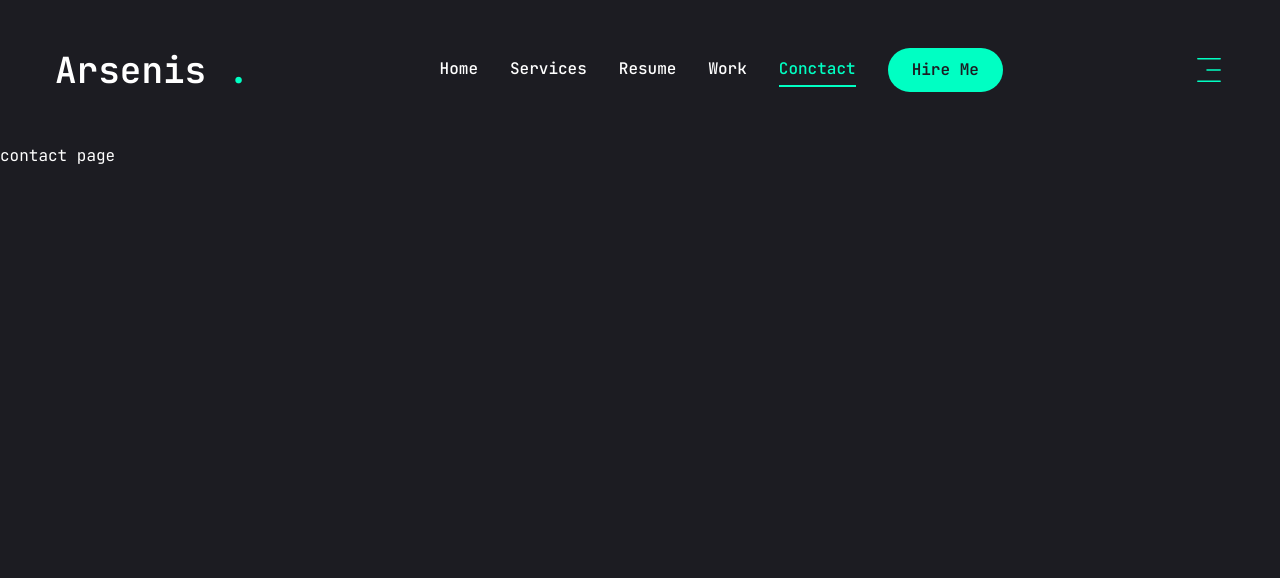
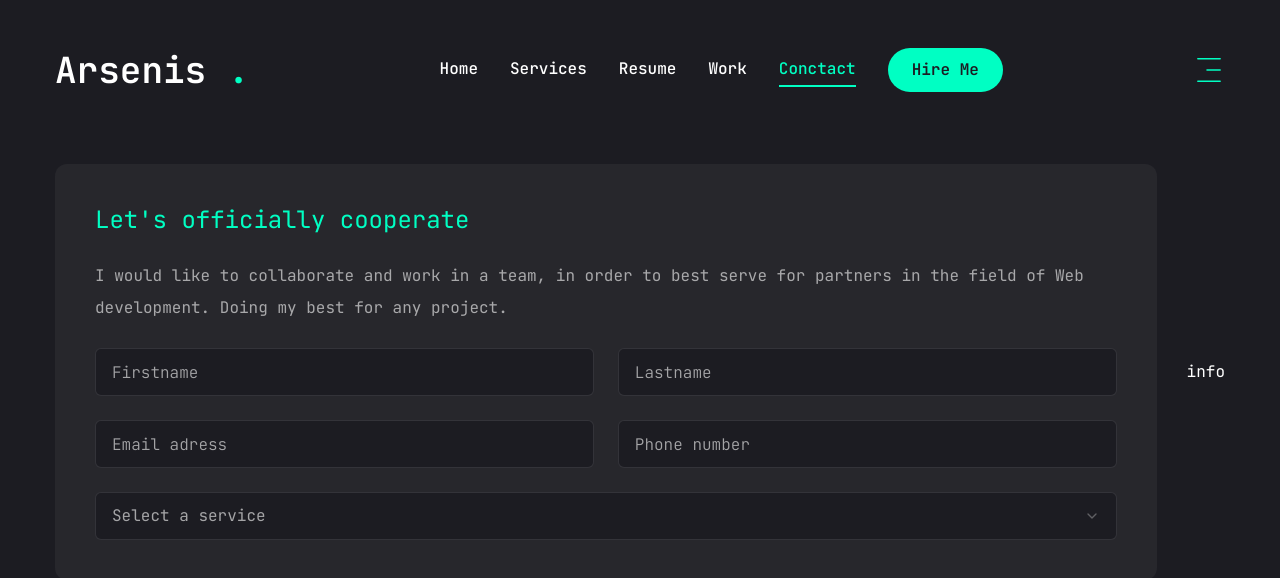
Before and after one commit to DevNou/Portfolio-Website, a Next.js app: page /contact in a window 1280 px wide. Shown: the top 578 px of the page. Built offline with nearby package versions, Linux system fonts and the light colour scheme.

Commit message:
SelectSesssionGraphic

```diff
--- a/app/contact/page.jsx
+++ b/app/contact/page.jsx
@@ -1,7 +1,7 @@
 "use client";
 
-import {Button} from '@/components/ui/button';
-import {Input} from "@/components/ui/input";
+import { Button } from '@/components/ui/button';
+import { Input } from "@/components/ui/input";
 import { Textarea } from '@/components/ui/textarea';
 
 import {
@@ -14,10 +14,81 @@ import {
   SelectValue,
 } from "@/components/ui/select";
 
+import { FaPhoneAlt, FaEnvolope, FaMapMarketAlt } from "react-icons/fa";
+
+const info = [
+  {
+    icon: <FaPhoneAlt />,
+    title: 'Phone',
+    description: "(+30) 6974 58 76 01",
+  },
+  {
+    icon: <FaEnvolope />,
+    title: 'Email',
+    description: "(+30) 6974 58 76 01",
+  },
+  {
+    icon: <FaMapMarketAlt />,
+    title: 'Adresss',
+    description: "Panag Stauroupoli 56430",
+  },
+];
+
+import { motion } from "framer-motion";
 
 const Contact = () => {
   return (
-    <div>contact page</div>
+    <motion.section
+      initial={{ opacity: 0 }}
+      animate={{
+        opacity: 1,
+        transition: { delay: 2.4, duration: 0.4, ease: "easeIn" },
+      }}
+      className='py-6'
+
+    >
+      <div className="container mx-auto">
+        <div className="flex flex-col xl:flex-row gap-[30px]">
+          {/* {form} */}
+          <div className="xl:h-[54%] order-2 xl:order-none">
+            <form className="flex flex-col gap-6 p-10 bg-[#27272c] rounded-xl">
+              <h3 className="text-2xl text-accent">Let's officially cooperate</h3>
+              <p className="text-white/60 ">
+                I would like to collaborate and work in a team, in order to best serve for  partners in the field of Web development.
+                Doing my best for any project.
+              </p>
+              <div className="grid grid-cols-1
+               md:grid-cols-2 gap-6">
+                <Input type="firstname" placeholder="Firstname"/>
+                <Input type="lastname" placeholder="Lastname"/>
+                <Input type="email" placeholder="Email adress"/>
+                <Input type="phone" placeholder="Phone number"/>
+              </div>
+
+              <Select>
+                <SelectTrigger className="w-full">
+                  <SelectValue placeholder="Select a service"/>
+                  </SelectTrigger>
+                  <SelectContent>
+                    <SelectGroup>
+                      <SelectLabel>Select a service</SelectLabel>
+                      <SelectItem value="est">Web Development</SelectItem>
+                      <SelectItem value="cst">Graphic Design</SelectItem>
+                      <SelectItem value="mst">Logo Design</SelectItem>
+                    </SelectGroup>
+                  </SelectContent>
+              </Select>
+
+            </form>
+          </div>
+          {/* info */}
+          <div className="flex-1 flex items-center xl:justify-end order-1
+          xl:order-none mb-8 xl:mb-0">
+            info
+          </div>
+        </div>
+      </div>
+    </motion.section>
   )
 }
 
--- a/components/ui/input.jsx
+++ b/components/ui/input.jsx
@@ -7,7 +7,7 @@ const Input = React.forwardRef(({ className, type, ...props }, ref) => {
     (<input
       type={type}
       className={cn(
-        "flex h-10 w-full rounded-md border border-slate-200 bg-white px-3 py-2 text-sm ring-offset-white file:border-0 file:bg-transparent file:text-sm file:font-medium placeholder:text-slate-500 focus-visible:outline-none focus-visible:ring-2 focus-visible:ring-slate-950 focus-visible:ring-offset-2 disabled:cursor-not-allowed disabled:opacity-50 dark:border-slate-800 dark:bg-slate-950 dark:ring-offset-slate-950 dark:placeholder:text-slate-400 dark:focus-visible:ring-slate-300",
+        "flex h-[48px] rounded-md border border-white/10 focus:border-accent font-light bg-primary px-4 py-5 text-base placeholder:text-white/60 outline-none",
         className
       )}
       ref={ref}
--- a/components/ui/select.jsx
+++ b/components/ui/select.jsx
@@ -16,7 +16,7 @@ const SelectTrigger = React.forwardRef(({ className, children, ...props }, ref)
   <SelectPrimitive.Trigger
     ref={ref}
     className={cn(
-      "flex h-10 w-full items-center justify-between rounded-md border border-slate-200 bg-white px-3 py-2 text-sm ring-offset-white placeholder:text-slate-500 focus:outline-none focus:ring-2 focus:ring-slate-950 focus:ring-offset-2 disabled:cursor-not-allowed disabled:opacity-50 [&>span]:line-clamp-1 dark:border-slate-800 dark:bg-slate-950 dark:ring-offset-slate-950 dark:placeholder:text-slate-400 dark:focus:ring-slate-300",
+      "flex h-[48px] w-full items-center justify-between rounded-md border border-white/10 bg-primary px-4 py-5 text-base text-white/60 placeholder:text-white/10 focus:border-accent outline-none",
       className
     )}
     {...props}>
@@ -54,7 +54,7 @@ const SelectContent = React.forwardRef(({ className, children, position = "poppe
     <SelectPrimitive.Content
       ref={ref}
       className={cn(
-        "relative z-50 max-h-96 min-w-[8rem] overflow-hidden rounded-md border border-slate-200 bg-white text-slate-950 shadow-md data-[state=open]:animate-in data-[state=closed]:animate-out data-[state=closed]:fade-out-0 data-[state=open]:fade-in-0 data-[state=closed]:zoom-out-95 data-[state=open]:zoom-in-95 data-[side=bottom]:slide-in-from-top-2 data-[side=left]:slide-in-from-right-2 data-[side=right]:slide-in-from-left-2 data-[side=top]:slide-in-from-bottom-2 dark:border-slate-800 dark:bg-slate-950 dark:text-slate-50",
+        "relative z-50 max-h-96 min-w-[8rem] overflow-hidden rounded-md border border-white/10 bg-primary text-white shadow-md data-[state=open]:animate-in data-[state=closed]:animate-out data-[state=closed]:fade-out-0 data-[state=open]:fade-in-0 data-[state=closed]:zoom-out-95 data-[state=open]:zoom-in-95 data-[side=bottom]:slide-in-from-top-2 data-[side=left]:slide-in-from-right-2 data-[side=right]:slide-in-from-left-2 data-[side=top]:slide-in-from-bottom-2 dark:border-slate-800 dark:bg-slate-950 dark:text-slate-50",
         position === "popper" &&
           "data-[side=bottom]:translate-y-1 data-[side=left]:-translate-x-1 data-[side=right]:translate-x-1 data-[side=top]:-translate-y-1",
         className
@@ -85,7 +85,7 @@ const SelectItem = React.forwardRef(({ className, children, ...props }, ref) =>
   <SelectPrimitive.Item
     ref={ref}
     className={cn(
-      "relative flex w-full cursor-default select-none items-center rounded-sm py-1.5 pl-8 pr-2 text-sm outline-none focus:bg-slate-100 focus:text-slate-900 data-[disabled]:pointer-events-none data-[disabled]:opacity-50 dark:focus:bg-slate-800 dark:focus:text-slate-50",
+      "relative flex w-full cursor-default select-none items-center rounded-sm py-1.5 pl-8 pr-2 text-sm outline-none focus:bg-accent focus:text-primary data-[disabled]:pointer-events-none data-[disabled]:opacity-50 dark:focus:bg-slate-800 dark:focus:text-slate-50",
       className
     )}
     {...props}>
```
